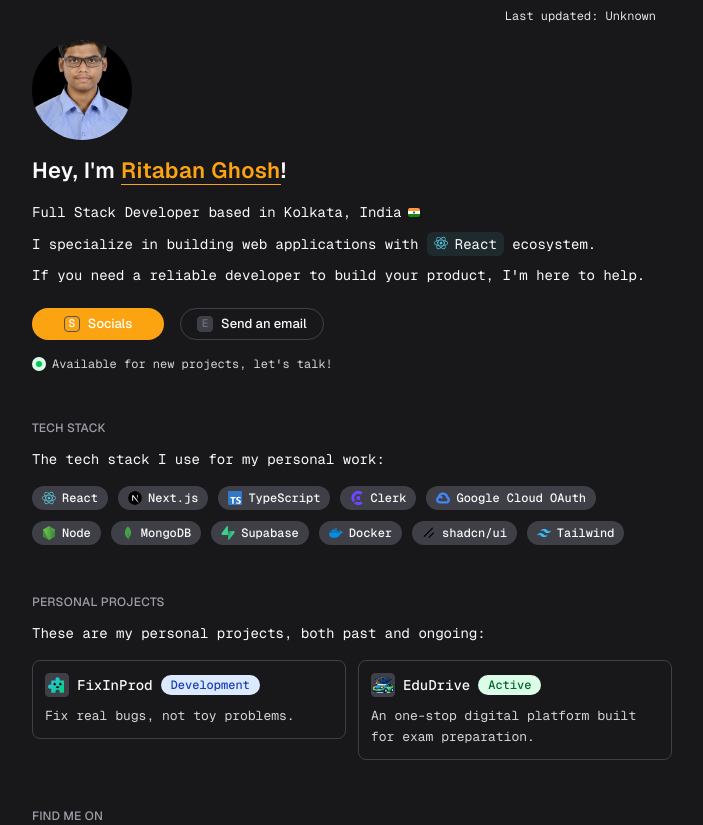
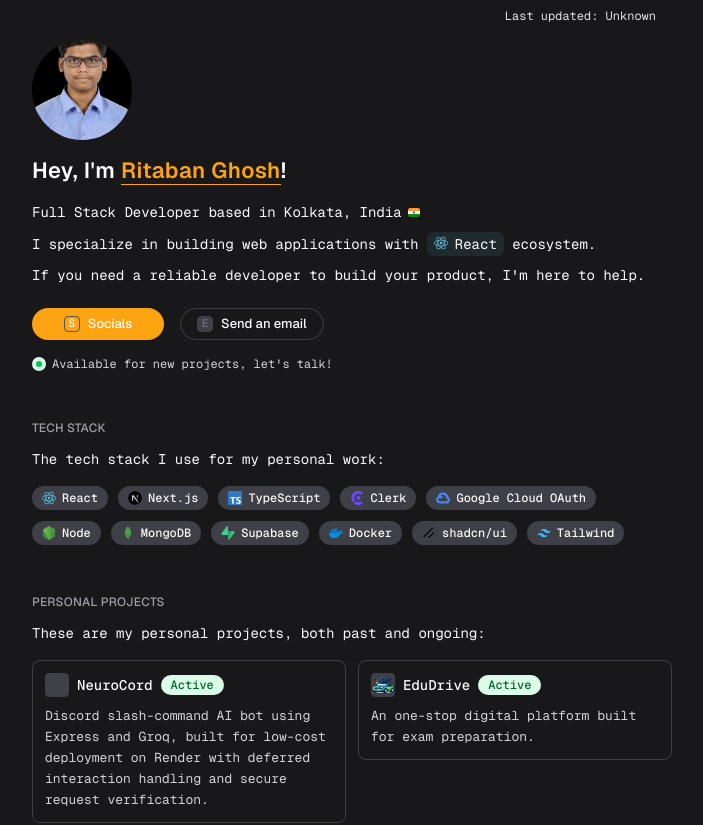
Before and after one commit to ritaban06/minimalist-portfolio, a Next.js app: page / in a window 1280 px wide. Shown: the top 825 px of the page, without its empty margins (288-991 px from the left). Built offline with nearby package versions, Linux system fonts and the light colour scheme; no server answers.

Commit message:
Add NeuroCord project and update links
Replace the FixInProd project entry with NeuroCord in HomeProjects: update name, description, status to active, point GitHub link to neurocord, and remove the icon. Update data/links.ts to remove the fixinprod site URL and add the neurocord GitHub URL.

```diff
--- a/components/pages/home/HomeProjects.tsx
+++ b/components/pages/home/HomeProjects.tsx
@@ -16,12 +16,13 @@
 
 const projects: Array<Project> = [
   {
-    name: 'FixInProd',
-    description: 'Fix real bugs, not toy problems.',
-    status: 'development',
-    icon: <LogoProjectExtReviewBot className="-ml-0.5" />,
+    name: 'NeuroCord',
+    description:
+      'Discord slash-command AI bot using Express and Groq, built for low-cost deployment on Render with deferred interaction handling and secure request verification.',
+    status: 'active',
     // link: links.projects.fixinprod,
-    github: links.projects.github.fixinprod,
+    github: links.projects.github.neurocord,
+    icon: undefined,
   },
   {
     name: 'EduDrive',
--- a/data/links.ts
+++ b/data/links.ts
@@ -3,10 +3,9 @@
   linktree: 'https://bio.ritaban.xyz',
   projects: {
     edudrive: 'https://edudrive-client.vercel.app',
-    fixinprod: 'https://fixinprod.com',
     github: {
       edudrive: 'https://github.com/ritaban06/edudrive',
-      fixinprod: 'https://github.com/ritaban06/fixinprod',
+      neurocord: 'https://github.com/ritaban06/neurocord',
     },
   },
   social: {
```
